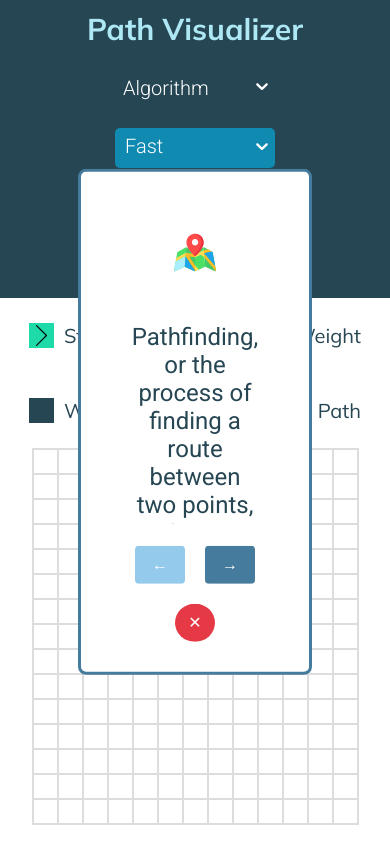
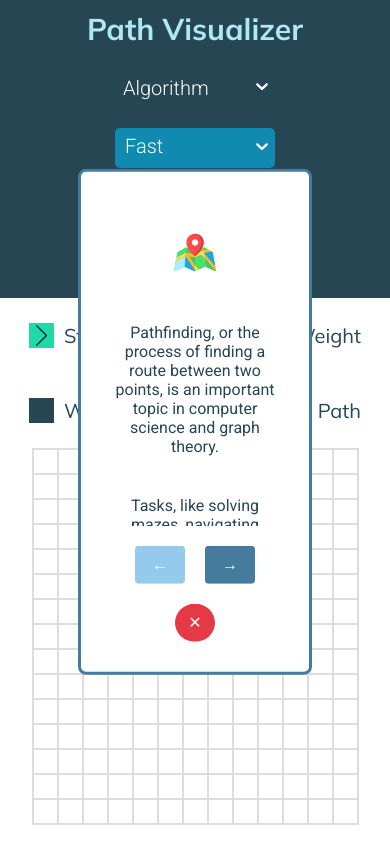
Before and after one commit to yesean/pathmazer, a React (Create React App) app: page / in a window 390 px wide. Built offline with nearby package versions, Linux system fonts and the light colour scheme.

Commit message:
update tutorial page

```diff
--- a/package.json
+++ b/package.json
@@ -1,4 +1,5 @@
 {
+  "homepage": "http://seanye24.github.io/path-visualizer",
   "name": "path-visualizer",
   "version": "0.1.0",
   "private": true,
--- a/src/styles/Tutorial.css
+++ b/src/styles/Tutorial.css
@@ -31,7 +31,7 @@
 }
 
 .tutorialTextContainer {
-  height: 70%;
+  min-height: 70%;
   display: flex;
   justify-content: space-evenly;
   flex-wrap: wrap;
@@ -46,7 +46,7 @@
   font-family: 'Roboto', sans-serif;
   font-size: 1.5rem;
   font-weight: 400;
-  margin: 20px;
+  margin: 20px auto;
   padding: 20px auto;
   width: 95%;
   height: auto;
@@ -145,14 +145,14 @@
   margin: 20px auto;
 }
 
-@media (max-width: 500px) {
+@media (max-width: 700px) {
   .tutorialText {
-    font-size: 1.5rem;
+    font-size: 1rem;
   }
 
   .algorithmList,
   .siteOptionsList {
-    font-size: 1rem;
+    font-size: 0.8rem;
   }
 }
 
```
